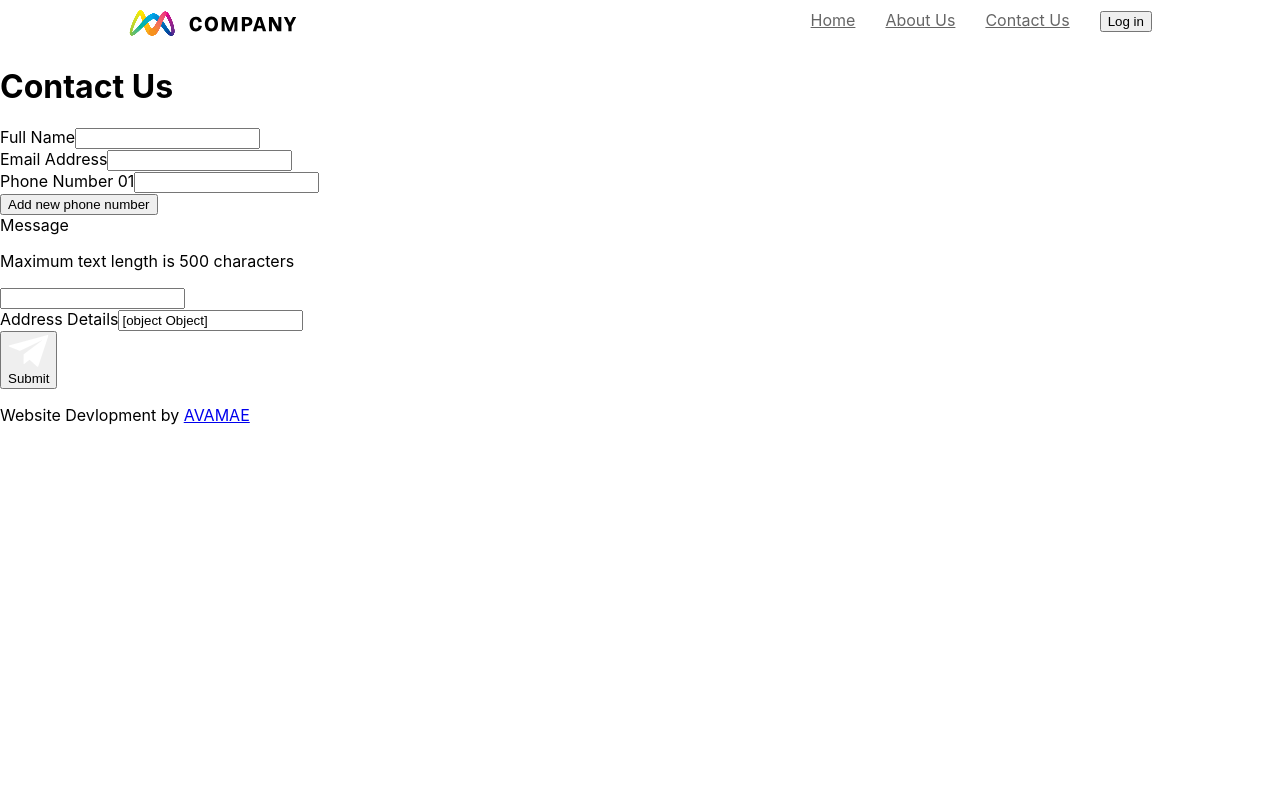
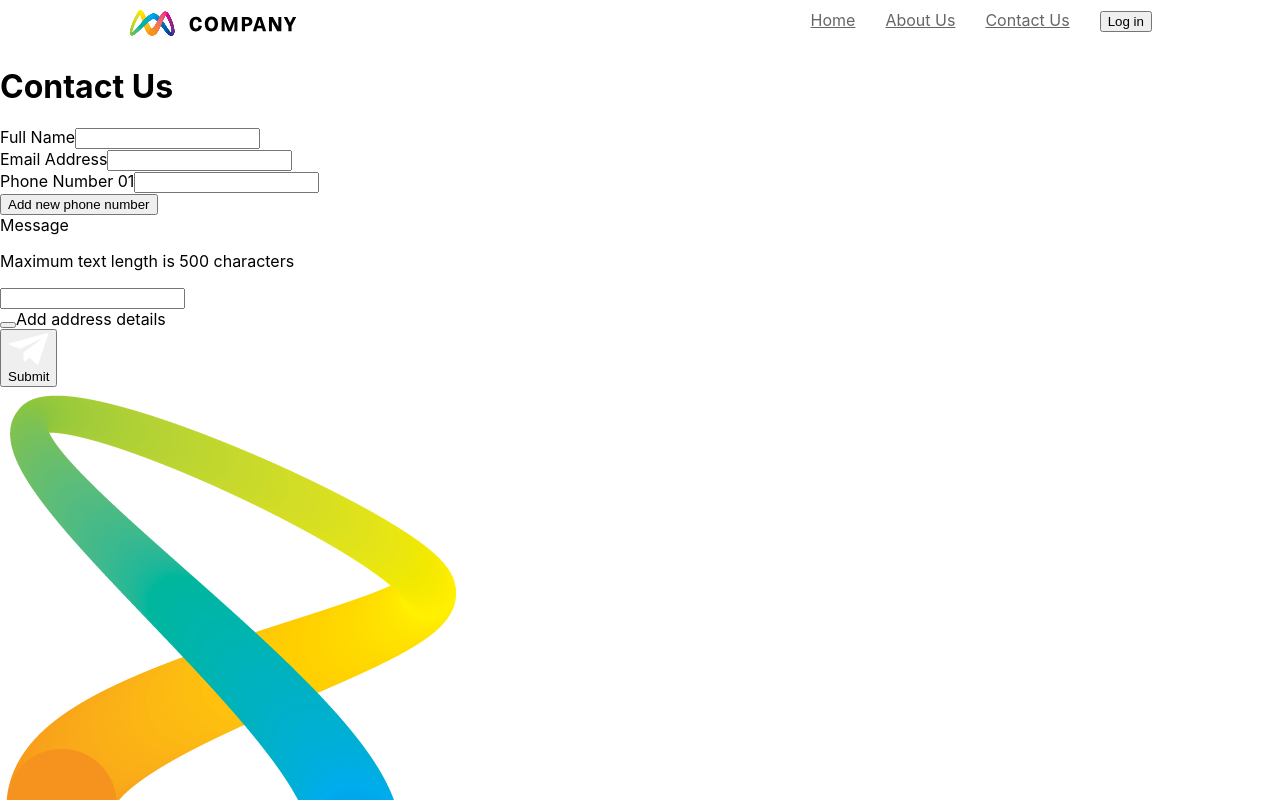
Before and after one commit to folabia1/avamae-react-challenge, a React (Create React App) app: page /contact-us in a window 1280 px wide. Shown: the top 800 px of the page. Built offline with nearby package versions, Linux system fonts and the light colour scheme.

Commit message:
update Contact Us form
implemented all functional logic

```diff
--- a/src/components/AddressDetailsField.js
+++ b/src/components/AddressDetailsField.js
@@ -4,19 +4,57 @@ import { FormField } from "./FormField";
 
 export function AddressDetailsField(props) {
 
-  const [ addressDetails, setAddressDetails ] = useState({
+  const emptyAddress = {
     "addressLine1": "",
     "addressLine2": "",
     "postcode": "",
     "city": "",
     "country": "",
-  })
-
-  function handleChange() {
-    // manage input change
   }
 
+  const [ addressActive, setAddressActive ] = useState(false);
+  const [ addressDetails, setAddressDetails ] = useState(emptyAddress);
 
-  return <FormField name="addressDetails" type="text" value={props.value} onChange={handleChange} />
+  function handleChange(field, value) {
+    // manage change in state
+    setAddressDetails((prevAddressDetails) => {
+      return {
+        ...prevAddressDetails,
+        [field]: value,
+      }
+    })
+    props.onChange("addressDetails", addressDetails)
+  }
+
+  function toggleActive() {
+    setAddressActive((prevAddressActive) => {
+      if (prevAddressActive) {
+        setAddressDetails(emptyAddress)
+      }
+      return !prevAddressActive
+    })
+  }
+
+  return (
+    <div className="AddressDetailsField">
+      <button id="addAddressDetailsButton" onClick={toggleActive}/>
+      <label htmlFor="addAddressDetailsButton">{addressActive ? "Remove address details" : "Add address details"}</label>
+      {!addressActive ? null :
+      <>
+        {Object.entries(addressDetails).map(([detail, value], index) => {
+          return (
+            <FormField
+              key={index}
+              name={detail}
+              type="text"
+              value={value}
+              onChange={handleChange}
+            />
+          )
+        })}
+      </>
+      }
+    </div>
+  )
 
 }
--- a/src/components/ContactUsForm.js
+++ b/src/components/ContactUsForm.js
@@ -21,8 +21,14 @@ export function ContactUsForm() {
     }
   })
 
-  function handleChange(event) {
+  function handleChange(field, value) {
     // manage change in state
+    setState((prevState) => {
+      return {
+        ...prevState,
+        [field]: value,
+      }
+    })
   }
 
   function handleSubmit(event) {
@@ -31,7 +37,7 @@ export function ContactUsForm() {
   }
 
   return (
-    <form className="ContactUsForm" onSubmit={handleSubmit}>
+    <form className="ContactUsForm" onSubmit={handleSubmit} autoComplete="off">
       <div className="nameAndEmail">
         <FormField name="fullName" type="text" value={state["fullName"]} onChange={handleChange} />
         <FormField name="emailAddress" type="text" value={state["emailAddress"]} onChange={handleChange} />
@@ -40,8 +46,8 @@ export function ContactUsForm() {
       <FormField name="message" type="textarea" value={state["message"]}
         subText="Maximum text length is 500 characters" onChange={handleChange} />
       <AddressDetailsField value={state["addressDetails"]} onChange={handleChange} />
-      <button type="submit">
-        <img src={submitIcon}/>
+      <button className="submitButton" type="submit">
+        <img className="submitIcon" src={submitIcon}/>
         Submit
       </button>
     </form>
--- a/src/components/FormField.js
+++ b/src/components/FormField.js
@@ -14,7 +14,7 @@ export function FormField(props) {
         label="Full Name"
         type={props.type}
         value={props.value}
-        onChange={props.onChange}
+        onChange={(event) => props.onChange(props.name, event.target.value)}
       />
     </div>
   )
--- a/src/components/PhoneNumberField.js
+++ b/src/components/PhoneNumberField.js
@@ -1,11 +1,25 @@
-import React, { useState } from "react";
+import React, { useEffect, useState } from "react";
 import { FormField } from "./FormField";
 
 export function PhoneNumberField(props) {
   const [ phoneNumbers, setPhoneNumbers ] = useState([""])
 
-  function handleInputChange(event) {
-    // manage input change
+  function handleInputChange(index, value) {
+    setPhoneNumbers((prevPhoneNumbers) => {
+      prevPhoneNumbers.splice(index, 1, value)
+      return prevPhoneNumbers
+    });
+    props.onChange("phoneNumbers", phoneNumbers)
+  }
+
+  function handleClick() {
+    if (phoneNumbers[phoneNumbers.length-1]) {
+      setPhoneNumbers((prevPhoneNumbers) => {
+        const newPhoneNumbers = [...prevPhoneNumbers]
+        newPhoneNumbers.push("")
+        return newPhoneNumbers
+      })
+    }
   }
 
   return (
@@ -14,10 +28,10 @@ export function PhoneNumberField(props) {
         <FormField
           key={index}
           name={"phoneNumber" + String(index+1).padStart(2, '0')}
-          type="text" value={phoneNumber}
-          onChange={handleInputChange} />
+          type="text" value={phoneNumbers[index]}
+          onChange={(field, value) => handleInputChange(index, value)} />
       )}
-      {phoneNumbers.length <= 3 ? <button>Add new phone number</button> : null}
+      {phoneNumbers.length < 3 ? <button onClick={handleClick}>Add new phone number</button> : null}
     </div>
   )
 }
--- a/src/pages/ContactUs.js
+++ b/src/pages/ContactUs.js
@@ -4,30 +4,14 @@ import companyIcon from "../media/Img_Contact.png";
 
 
 export function ContactUs() {
+  return (
+    <div className="ContactUs">
+      <div>
+        <h1>Contact Us</h1>
+        <ContactUsForm />
+      </div>
+      <img src={companyIcon} className="imgContact" />
 
-  const [ formData, setFormData ] = useState({})
-  function handleSubmit(event) {
-    event.preventDefault();
-    setFormData(event.target[0].data)
-  }
-  return (
-    <div>
-      <h1>Contact Us</h1>
-      <p>{formData["fullName"]}</p>
-      <ContactUsForm />
-      {/* <form onSubmit={handleSubmit}>
-        <label name="fullName">Full Name</label>
-        <input name="fullname" type="text"/>
-        <label name="email">Email address</label>
-        <input name="email" type="text"/>
-        <label name="phone">Phone Number<span>- optional</span></label>
-        <input name="phone" type="text"/>
-        <label name="fullName">Full Name</label>
-        <input name="fullname" type="text"/>
-        <label name="fullName">Full Name</label>
-        <input name="fullname" type="text"/>
-        <button type="submit">Submit</button>
-      </form> */}
     </div>
   )
 }
```
